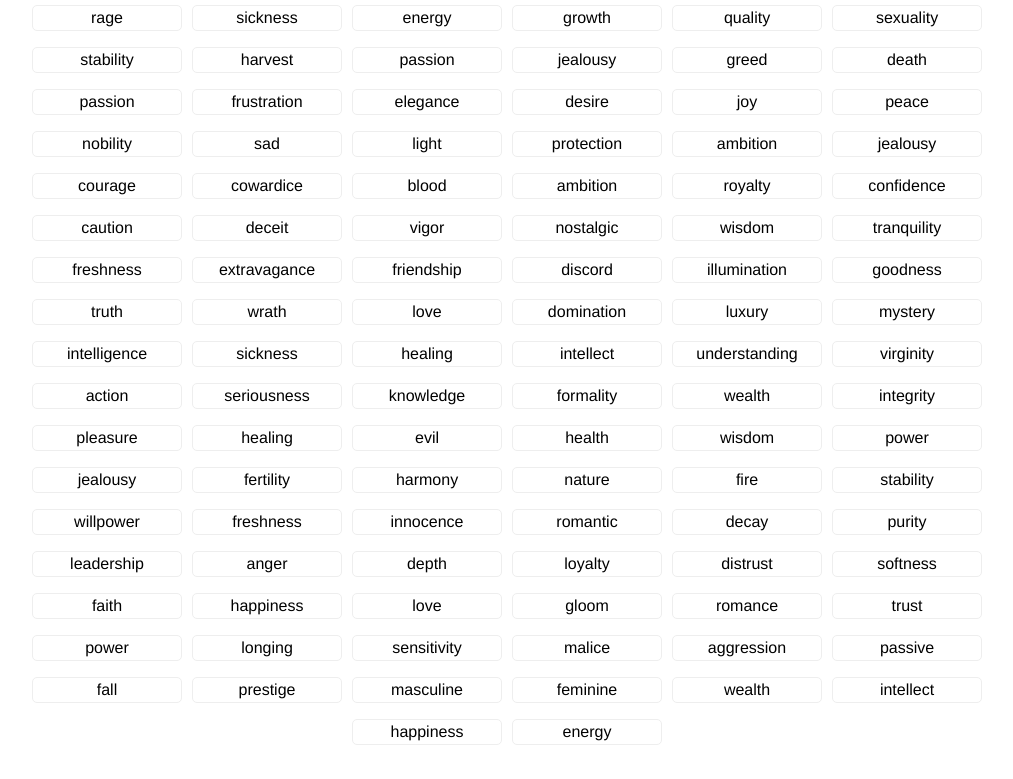
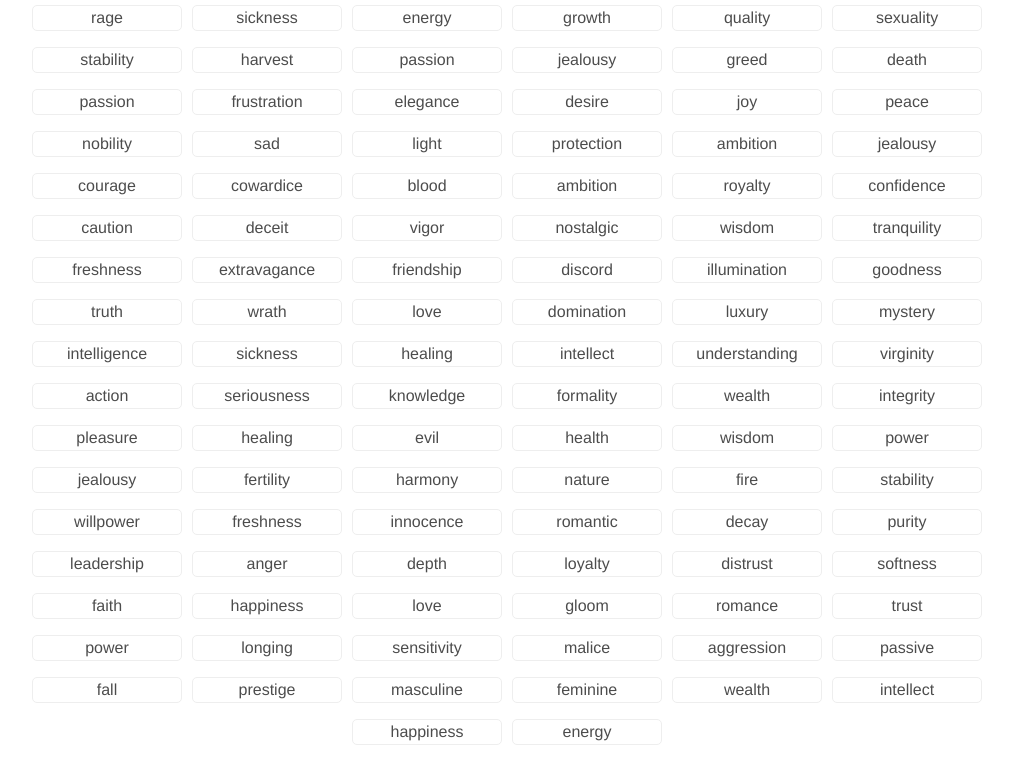
Before and after one commit to davidfitzgibbon/Emoticolor, a plain HTML site: page index.html in a window 1280 px wide. Shown: the part 208-987 px from the top of the page, without its empty margins (128-1141 px from the left). Drawn offline with nearby package versions, Linux system fonts and the light colour scheme.

Commit message:
changing more colors

```diff
--- a/index.html
+++ b/index.html
@@ -46,7 +46,7 @@
 				h2{border:none;margin:0;padding:0;}
 				.feedback{width:100%}
 				.options{width:100%;}
-				.options a {display:block;text-align:center;padding:10px;border:2px solid #999;width:50%;margin: 10px auto;}
+				.options a {display:block;text-align:center;padding:10px;border:1px solid #000;width:50%;margin: 10px auto;}
 			}
 
 			@media (orientation:portrait) and (max-width:600px) {ul, .land{display:none;}.port{display:block;}}
@@ -65,7 +65,22 @@
 
 				function setRBG(){r=0;g=0;b=0;x=0;$('.s').each(function(){r=r+parseInt($(this).attr('data-r'));g=g+parseInt($(this).attr('data-g'));b=b+parseInt($(this).attr('data-b'));x++;});if(x=='0'){rgb='rgb(255,255,255)';total();}else{rgb='rgb('+Math.round((r/x))+','+Math.round((g/x))+','+Math.round((b/x))+')';total();}}
 
-				function update(){setRBG();display.html(rgb);$('body').css('background', rgb);if(tot < 254){$('body').css('color', '#fff');$('h2').css('borderColor', '#fff');$('a').css('color', '#fff');}else{$('body').css('color', '#000');$('h2').css('borderColor', '#000');$('a').css('color', '#000');}}
+				function update(){
+					setRBG();
+					display.html(rgb);
+					$('body').css('background', rgb);
+					if(tot < 254){
+						var newCol = 'rgba(255,255,255,.7)';
+						}
+
+						else{
+							var newCol = 'rgba(0,0,0,.7)';
+					}
+					$('body').css('color', newCol);
+					$('h2').css('borderColor', newCol);
+					$('a').css({'color': newCol, 'borderColor' : newCol});
+					}
+
 
 				for(var i in list.colors){for(var g in list.colors[i].es){items.push('<li data-r="'+list.colors[i].r+'" data-g="'+list.colors[i].g+'" data-b="'+list.colors[i].b+'">'+list.colors[i].es[g]+'</li>');}}
 
```
Also changed, not shown: emoticolor_screen1.jpg, emoticolor_screen2.jpg, emoticolor_screen3.jpg.
